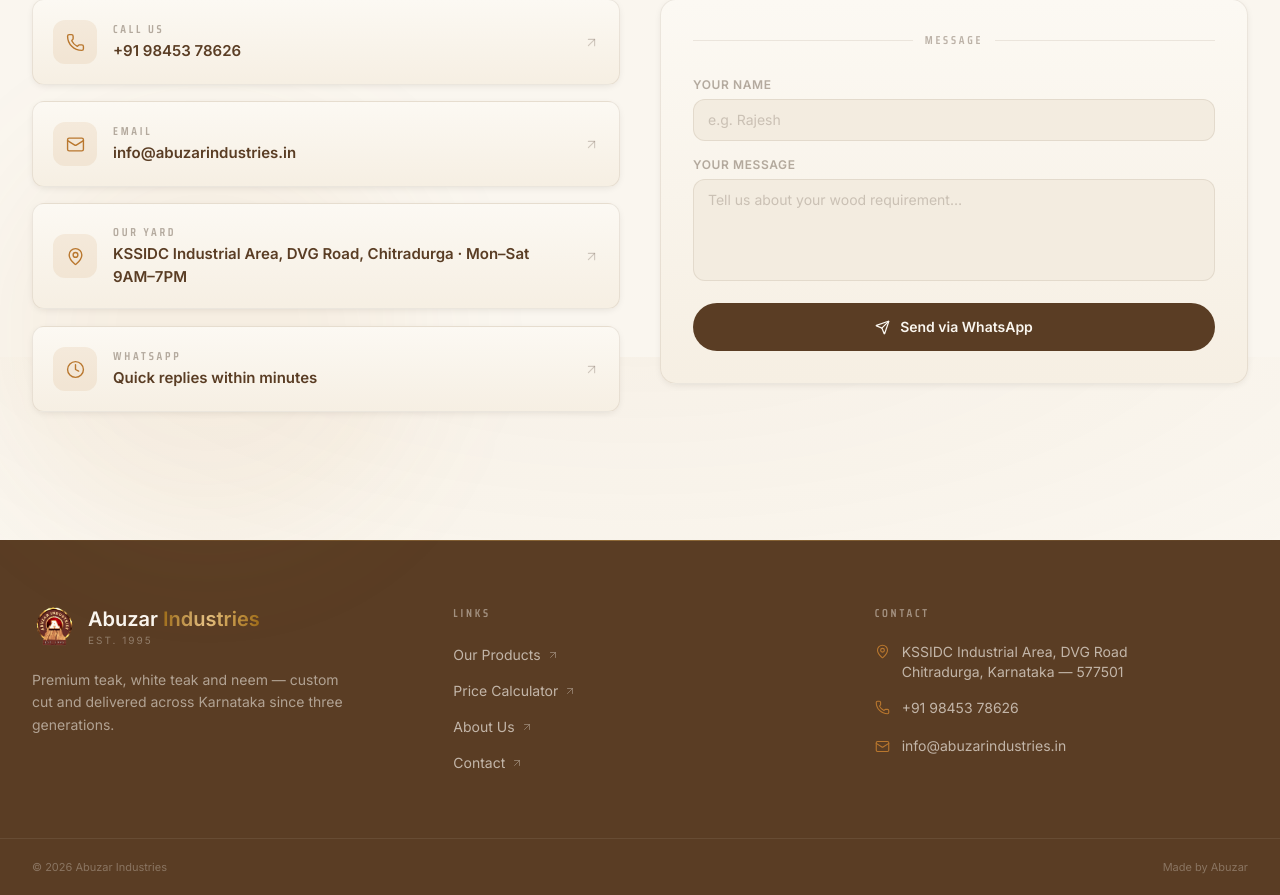
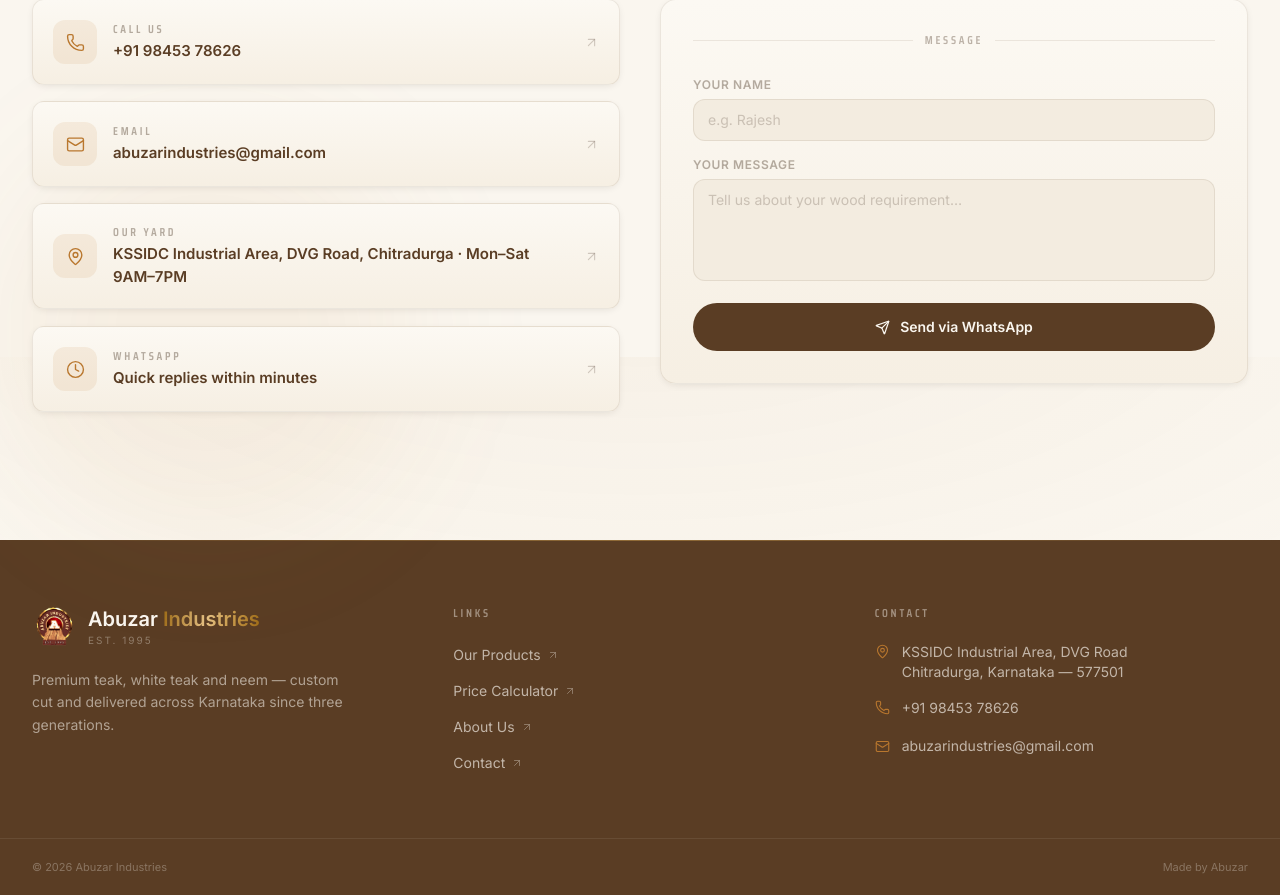
Before and after one commit to abuzar310/abuzar-industries, a Next.js app: page / in a window 1280 px wide. Shown: the part 6043-6938 px from the top of the page. Built offline with nearby package versions, Linux system fonts and the light colour scheme; a web font is replaced by a local one.

Commit message:
Swap email to abuzarindustries@gmail.com

```diff
--- a/src/components/Contact.tsx
+++ b/src/components/Contact.tsx
@@ -7,7 +7,7 @@
 
 const contacts = [
   { icon: Phone, label: "Call Us", value: "+91 98453 78626", href: "tel:+919845378626" },
-  { icon: Mail, label: "Email", value: "info@abuzarindustries.in", href: "mailto:info@abuzarindustries.in" },
+  { icon: Mail, label: "Email", value: "abuzarindustries@gmail.com", href: "mailto:abuzarindustries@gmail.com" },
   { icon: MapPin, label: "Our Yard", value: "KSSIDC Industrial Area, DVG Road, Chitradurga · Mon–Sat 9AM–7PM", href: "https://maps.google.com/?q=14.2264826,76.3863472" },
   { icon: Clock, label: "WhatsApp", value: "Quick replies within minutes", href: `https://wa.me/919845378626` },
 ];
--- a/src/components/Footer.tsx
+++ b/src/components/Footer.tsx
@@ -65,9 +65,9 @@
                 </a>
               </li>
               <li>
-                <a href="mailto:info@abuzarindustries.in" className="inline-flex items-center gap-3 text-paper/65 hover:text-ochre transition-colors duration-300">
+                <a href="mailto:abuzarindustries@gmail.com" className="inline-flex items-center gap-3 text-paper/65 hover:text-ochre transition-colors duration-300">
                   <Mail size={15} className="shrink-0 text-ochre" strokeWidth={1.75} />
-                  info@abuzarindustries.in
+                  abuzarindustries@gmail.com
                 </a>
               </li>
             </ul>
```
